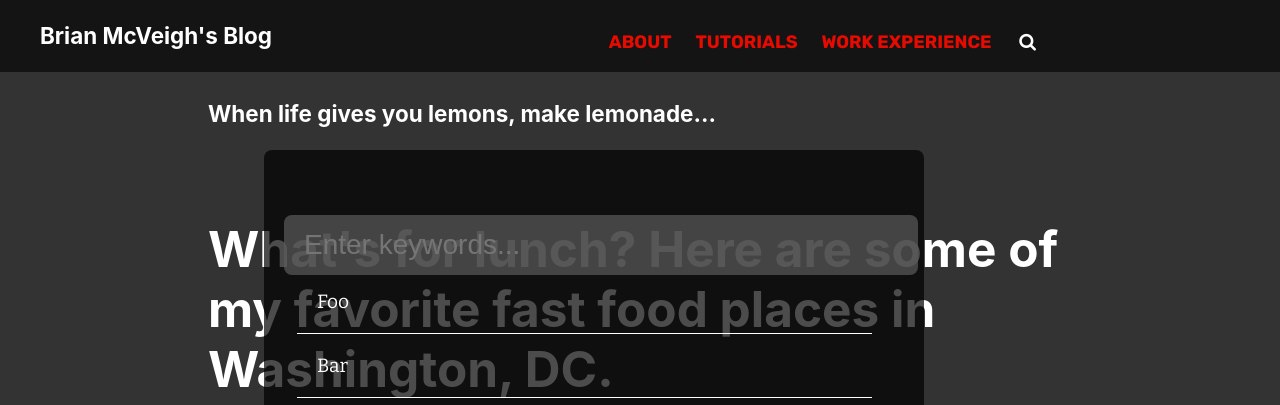
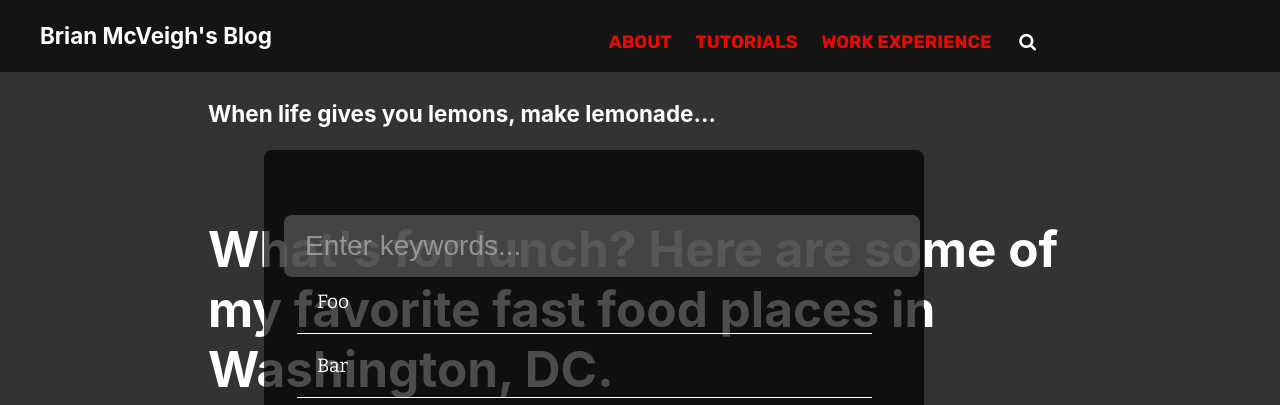
Before and after one commit to bmcveigh/bmcveigh.github.io, a Jekyll site: the page built from index.markdown, in a window 1280 px wide. Shown: the top 405 px of the page. Built offline with Jekyll 4.4.1, drawn with Linux system fonts in a browser that asks for light colours.

Commit message:
Styling for search modal.

```diff
--- a/_sass/partials/search/_search.scss
+++ b/_sass/partials/search/_search.scss
@@ -22,8 +22,18 @@
     input[type="text"] {
         position: absolute;
         background: $modal-input-text-bg-color;
+        color: $modal-input-text-color;
         top: 65px;
-        border: none;
+        border: 1px solid transparent;
+
+        &::placeholder {
+            color: $modal-input-placeholder-text-color;
+        }
+
+        &:focus {
+            border: $modal-input-focus-border;
+            outline: none;
+        }
     }
 
     .search-results {
--- a/_sass/variables/_variables.scss
+++ b/_sass/variables/_variables.scss
@@ -42,7 +42,11 @@ $highlight-variables-color: lightblue;
 
 // Styling for modals. An example of this is global search.
 $modal-bg-color: rgba(0, 0, 0, 0.7);
+$modal-input-text-color: $color-white;
 $modal-input-text-bg-color: lighten($modal-bg-color, 36%) !default;
+$modal-input-border: 2px solid transparent;
+$modal-input-focus-border: 2px solid $color-red;
+$modal-input-placeholder-text-color: lighten($modal-bg-color, 70%) !default;
 
 $link-color: $color-white;
 $link-hover-color: $color-red;
```
